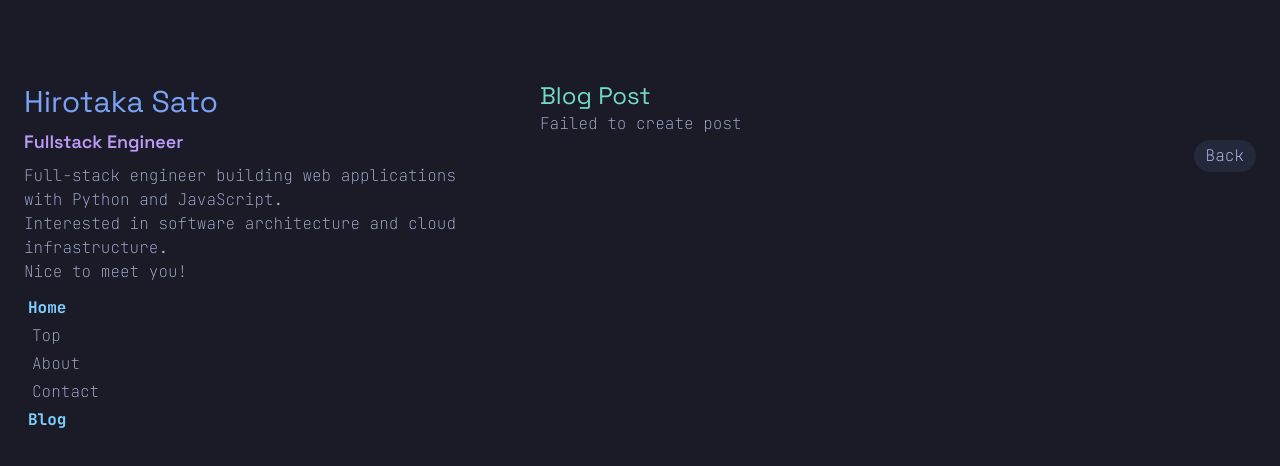
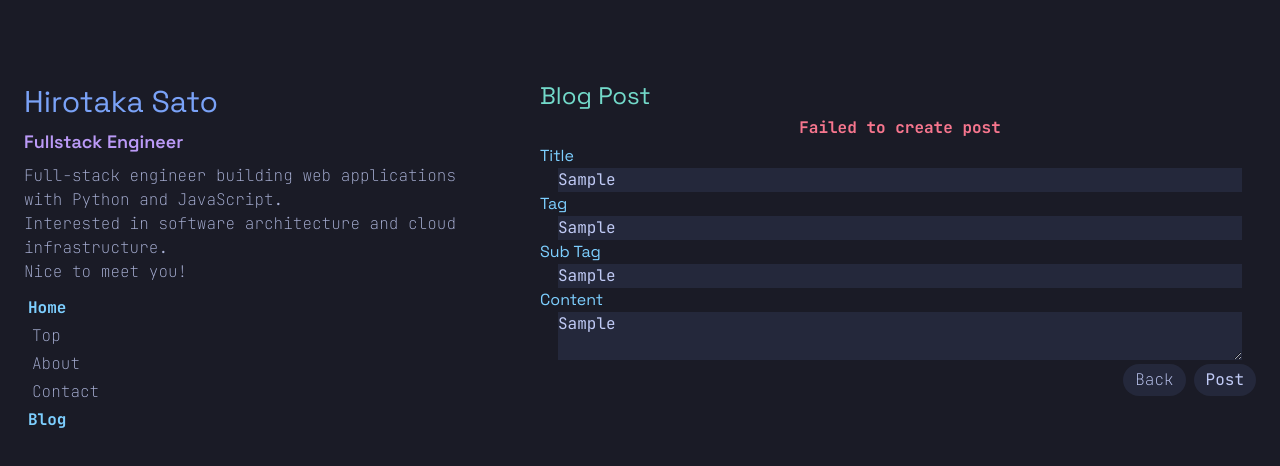
Before and after one commit to 0141tacos/portfolio, a Vue app in the folder frontend/: page /blogPost in a window 1280 px wide. Both pictures are taken after typing "Sample", "Sample", "Sample", "Sample" into the empty fields and a click on the button "Post". Shown: the top 466 px of the page. Built offline with nearby package versions, Linux system fonts and the light colour scheme; no server answers.

Commit message:
投稿画面微修正

```diff
--- a/frontend/src/style.css
+++ b/frontend/src/style.css
@@ -42,7 +42,7 @@
   }
   h3 {
     color: var(--color-accent-teal);
-    @apply text-2xl
+    @apply text-2xl;
   }
   h4 {
     color: var(--color-accent-cyan);
@@ -139,4 +139,7 @@
   .tag-test2 {
     @apply rounded-full px-3 py-1 text-sm border border-accent-red text-accent-red;
   }
+  .error {
+    @apply font-bold text-accent-red;
+  }
 }
--- a/frontend/src/views/BlogPost.vue
+++ b/frontend/src/views/BlogPost.vue
@@ -41,13 +41,12 @@ const postBlog = async () => {
 <template>
   <div class="container mx-auto min-w-xs">
     <h3>Blog Post</h3>
-    <div v-if="postOk">
-      <p>{{ postOk }}</p>
-    </div>
-    <div v-else-if="postError">
-      <p>Failed to create post</p>
-    </div>
-    <div v-else class="flex flex-col">
+    <p class="min-h-6 flex justify-center m-1">
+      <span v-if="postOk">{{ postOk }}</span>
+      <span v-else-if="postError" class="error"> Failed to create post </span>
+    </p>
+
+    <div class="flex flex-col">
       <h4>Title</h4>
       <input v-model="title" />
       <h4>Tag</h4>
@@ -59,7 +58,7 @@ const postBlog = async () => {
     </div>
     <div class="flex flex-row justify-end">
       <button class="font-thin" @click="goToBlog">Back</button>
-      <button v-if="!postOk && !postError" @click="postBlog">Post</button>
+      <button v-if="!postOk" @click="postBlog">Post</button>
     </div>
   </div>
 </template>
```
